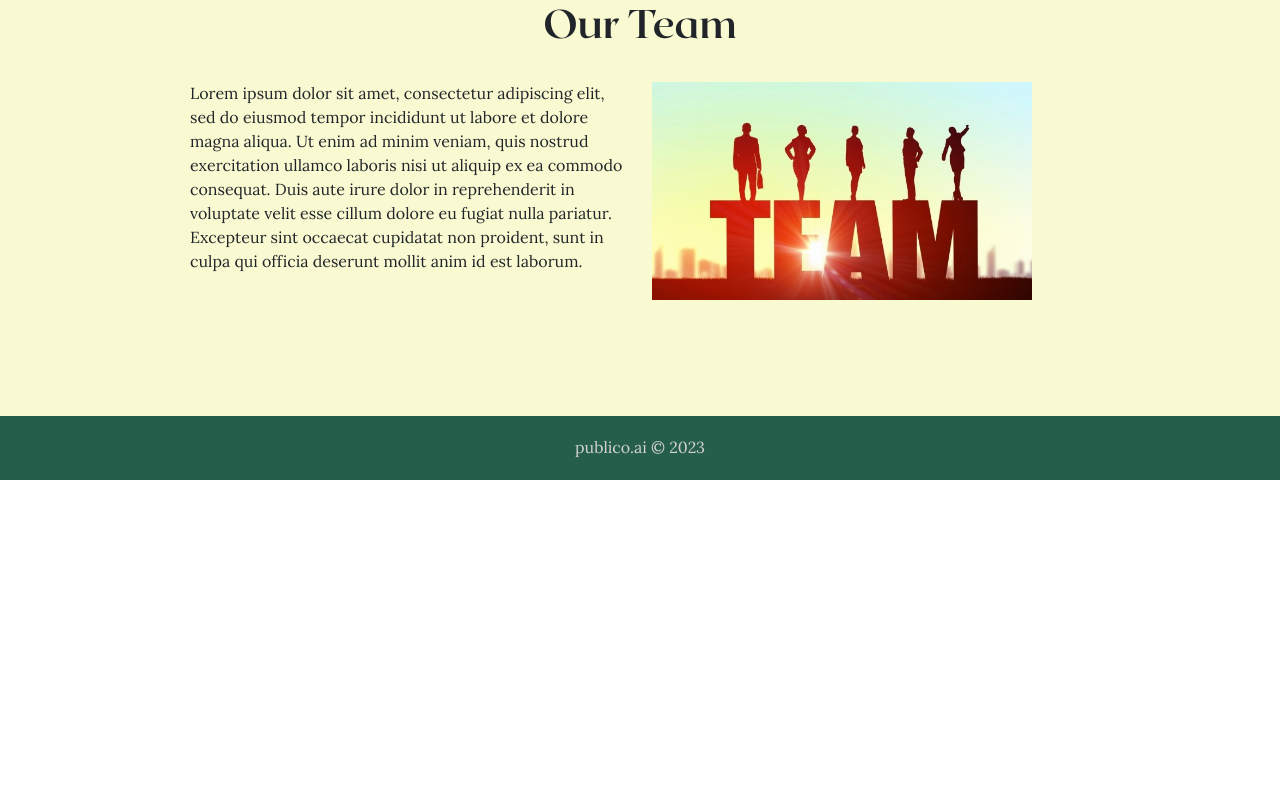
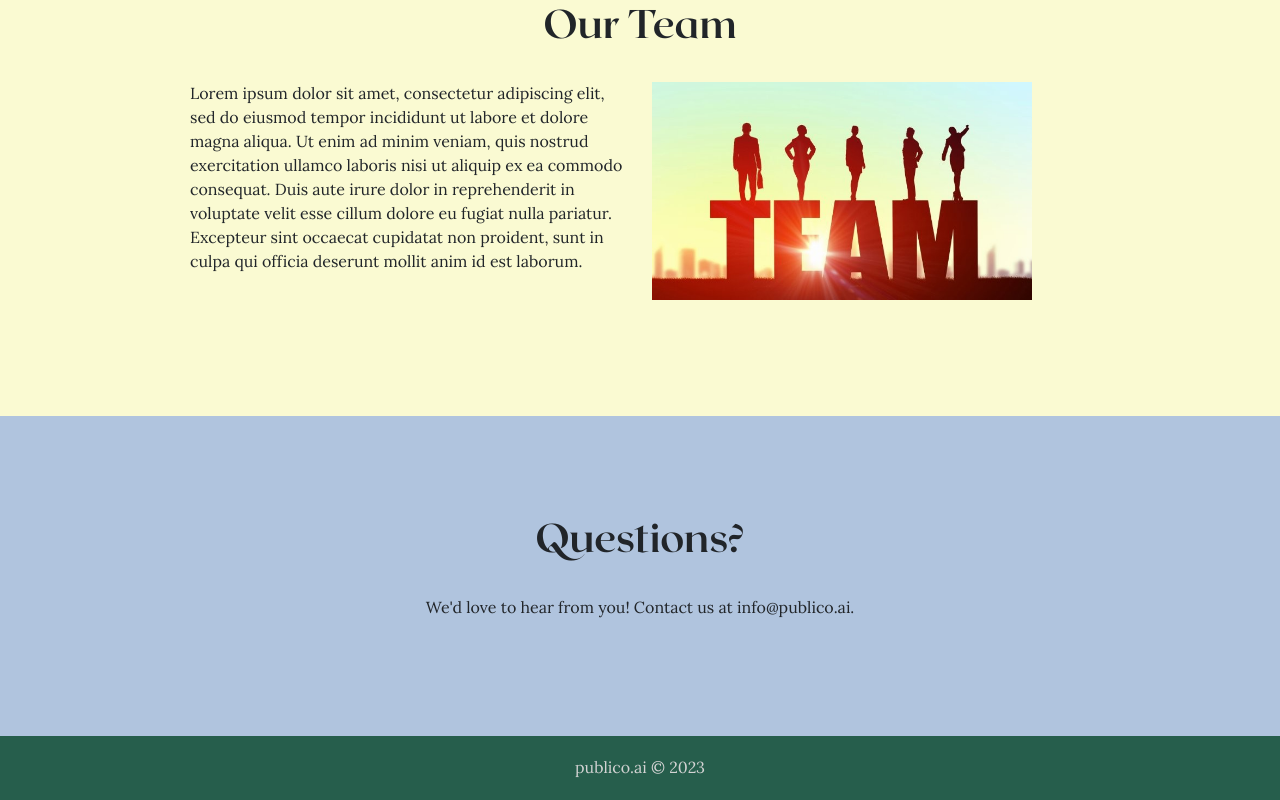
Before and after one commit to MaximeLas/publico.ai-client, a React (Create React App) app: page / in a window 1280 px wide. Shown: the part 2467-3267 px from the top of the page. Before the commit the page ends 2947 px from the top, so only its background shows below. Built offline with nearby package versions, Linux system fonts and the light colour scheme.

Commit message:
Add Questions section to home; Delete unused image

```diff
--- a/src/pages/home/Home.css
+++ b/src/pages/home/Home.css
@@ -13,7 +13,7 @@
   color: white;
 }
 
-h1.my-type-animation {
+.my-type-animation {
   font-size: 50px;
 }
 
@@ -41,6 +41,12 @@ h1.my-type-animation {
   background-color: lightgoldenrodyellow;
 }
 
+.questions {
+  padding-top: 100px;
+  padding-bottom: 100px;
+  background-color: lightsteelblue;
+}
+
 .set-max-width-container-with-padding {
   /* Based on https://youtube.com/shorts/SGlpOnIgk1w?feature=share */
   width: min(100% - 2rem, 900px);
--- a/src/pages/home/Home.tsx
+++ b/src/pages/home/Home.tsx
@@ -4,6 +4,7 @@ import TheProblem from "./TheProblem";
 import OurSolution from "./OurSolution";
 import OurMission from "./OurMission";
 import OurTeam from "./OurTeam";
+import Questions from "./Questions";
 
 const Home = () => {
   return (
@@ -13,6 +14,7 @@ const Home = () => {
       <OurSolution />
       <OurMission />
       <OurTeam />
+      <Questions />
     </body>
   );
 };
--- /dev/null
+++ b/src/pages/home/Questions.tsx
@@ -0,0 +1,9 @@
+const Questions = () => (
+  <div className="questions center-align">
+    <h1>Questions?</h1>
+    <br></br>
+    <p>We'd love to hear from you! Contact us at info@publico.ai.</p>
+  </div>
+);
+
+export default Questions;
```
Also changed, not shown: src/assets/logo/2--ai-grant-coach.png (deleted).
